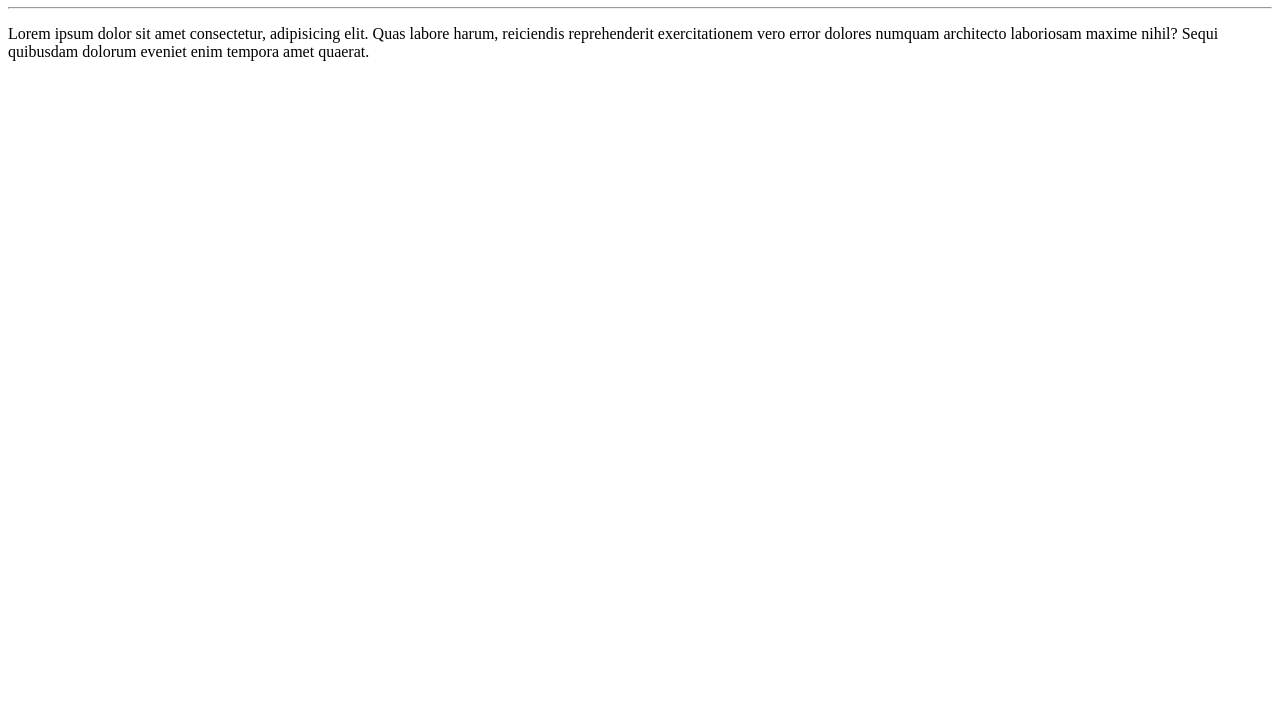
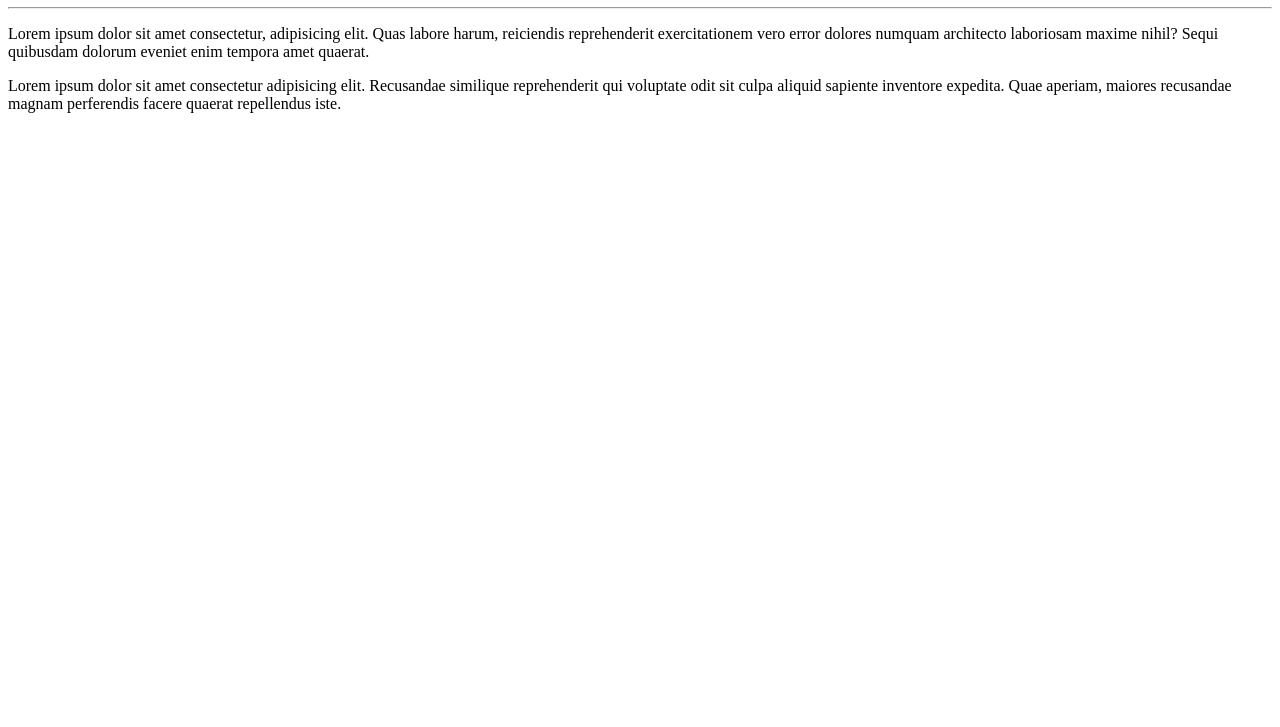
Before and after one commit to thiago-gafanhoto/Ola-Mundo, a plain HTML site: page site-exemplo/index.html in a window 1280 px wide. Shown: the part 73-800 px from the top of the page. Drawn offline with Linux system fonts and the light colour scheme.

Commit message:
Adicionei um parágrafo

```diff
--- a/site-exemplo/index.html
+++ b/site-exemplo/index.html
@@ -9,5 +9,6 @@
     <h1>Olá, mundo</h1>
     <hr>
     <p>Lorem ipsum dolor sit amet consectetur, adipisicing elit. Quas labore harum, reiciendis reprehenderit exercitationem vero error dolores numquam architecto laboriosam maxime nihil? Sequi quibusdam dolorum eveniet enim tempora amet quaerat.</p>
+    <p>Lorem ipsum dolor sit amet consectetur adipisicing elit. Recusandae similique reprehenderit qui voluptate odit sit culpa aliquid sapiente inventore expedita. Quae aperiam, maiores recusandae magnam perferendis facere quaerat repellendus iste.</p>
 </body>
 </html>
```
